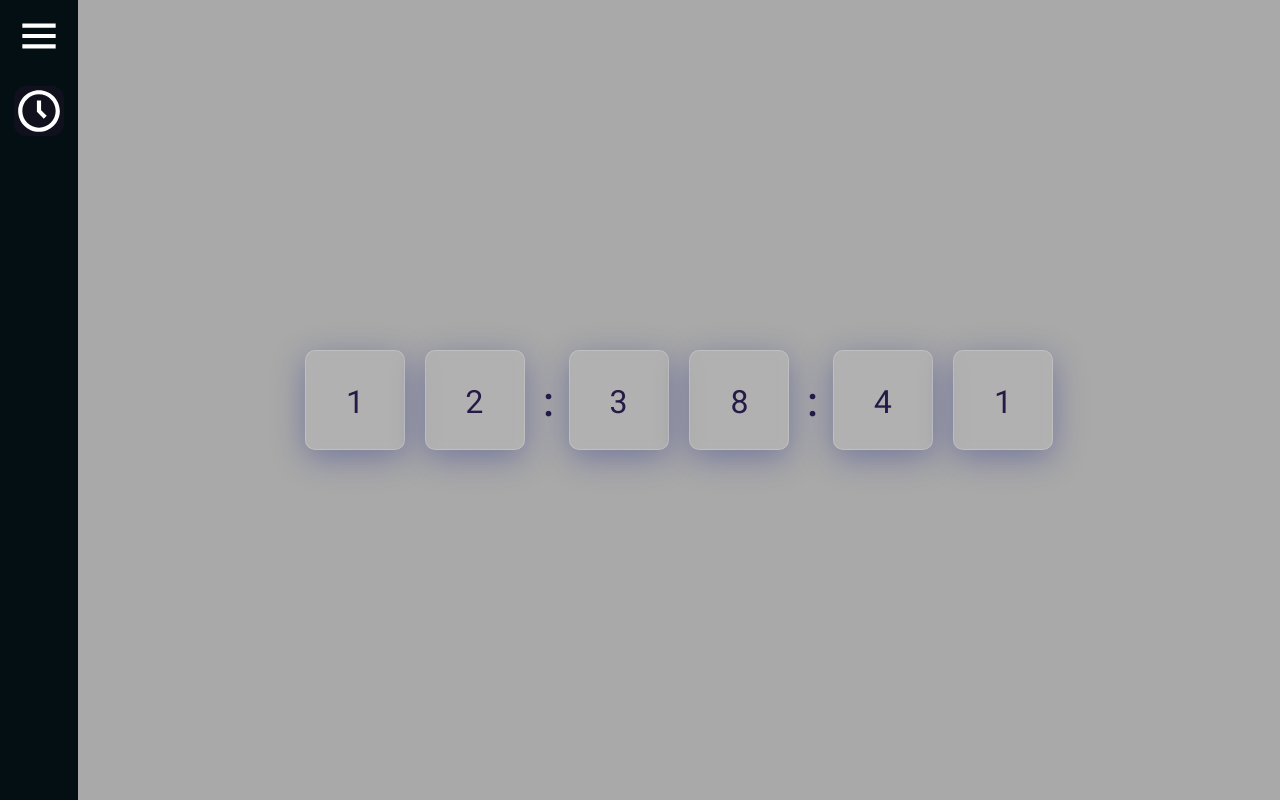
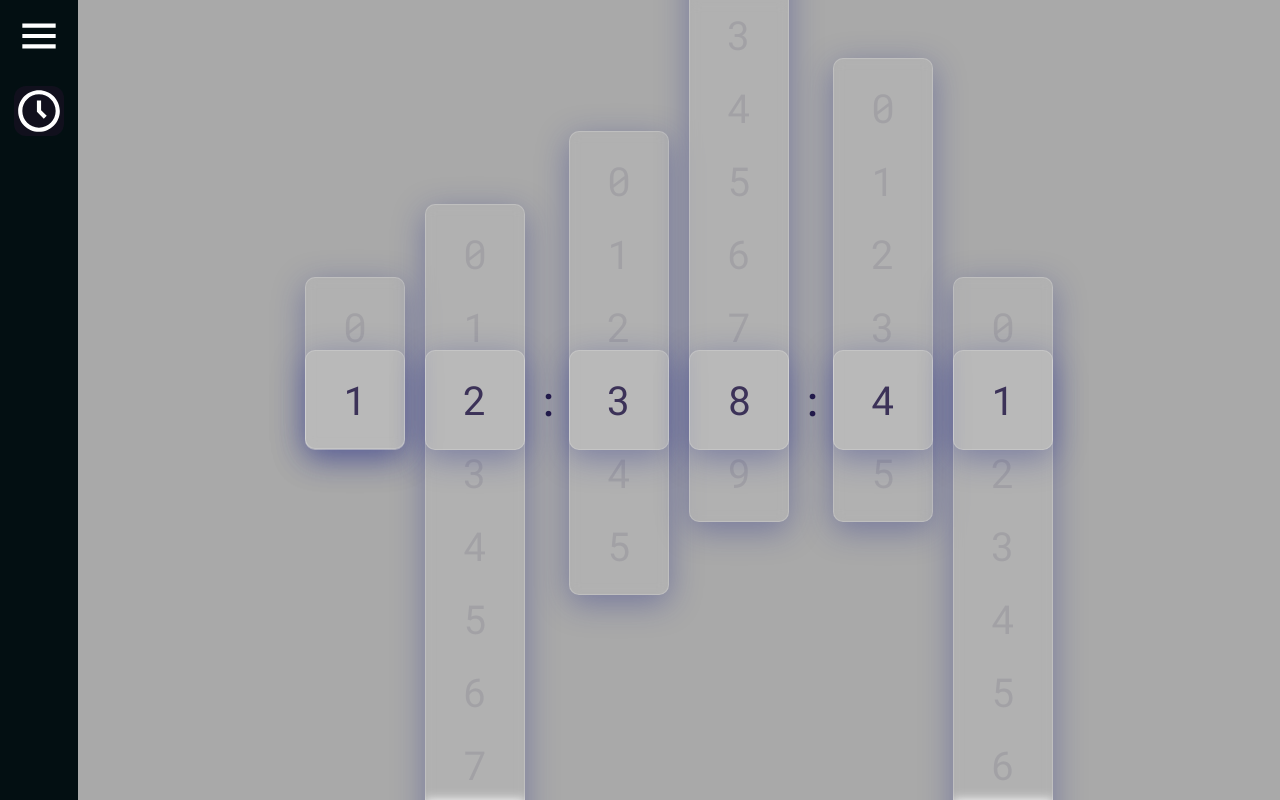
Before and after one commit to cweigandt/widgets-app, a React (Create React App) app: page /clock in a window 1280 px wide. Shown: the top 800 px of the page. Built offline with nearby package versions, Linux system fonts and the light colour scheme.

Commit message:
Final clock

```diff
--- a/src/components/widgets/clock/Clock.js
+++ b/src/components/widgets/clock/Clock.js
@@ -31,13 +31,13 @@ const Clock = () => {
 
   return (
     <div className='clock'>
-      <DigitSelector digit={digits[0]} />
+      <DigitSelector digit={digits[0]} maxDigit={1} />
       <DigitSelector digit={digits[1]} />
       :
-      <DigitSelector digit={digits[2]} />
+      <DigitSelector digit={digits[2]} maxDigit={5} />
       <DigitSelector digit={digits[3]} />
       :
-      <DigitSelector digit={digits[4]} />
+      <DigitSelector digit={digits[4]} maxDigit={5} />
       <DigitSelector digit={digits[5]} />
     </div>
   )
--- a/src/components/widgets/clock/DigitSelector.js
+++ b/src/components/widgets/clock/DigitSelector.js
@@ -1,20 +1,79 @@
 import styled from 'styled-components'
 
+const Wrapper = styled.div`
+  position: relative;
+  width: 100px;
+
+  margin: 10px;
+`
+
+const Selector = styled.div`
+  position: absolute;
+  display: flex;
+  justify-content: center;
+  align-items: center;
+  flex-direction: column;
+
+  width: 100%;
+  padding: 12px 0;
+
+  top: -38px;
+  transition: top 0.5s ease;
+`
+
+const Digit = styled.div`
+  margin: 10px;
+  transition: opacity 0.5s ease;
+`
+
 const GlassDisplay = styled.div`
+  position: absolute;
   display: flex;
   justify-content: center;
   align-items: center;
 
-  width: 100px;
+  top: 50%;
+  left: 0;
+  transform: translateY(-50%);
+
+  width: 100%;
   height: 100px;
 
-  margin: 10px;
+  font-size: 32px;
 
-  font-size: 32px;
+  backdrop-filter: none;
+  -webkit-backdrop-filter: none;
 `
 
-const DigitSelector = ({ digit }) => {
-  return <GlassDisplay className='glassmorphism'>{digit}</GlassDisplay>
+// const digitSeparation = 38, 112, 186
+
+const DigitSelector = ({ digit, maxDigit = 9 }) => {
+  const generateFull = () => (
+    <Selector
+      className='glassmorphism'
+      style={{ top: -50 - 73 * digit + 'px' }}
+    >
+      {Array.from(Array(maxDigit + 1).keys()).map((num) => {
+        return (
+          <Digit
+            key={num}
+            style={{
+              opacity: num === digit ? 1 : 0.1,
+            }}
+          >
+            {num}
+          </Digit>
+        )
+      })}
+    </Selector>
+  )
+
+  return (
+    <Wrapper>
+      {generateFull()}
+      <GlassDisplay className='glassmorphism' />
+    </Wrapper>
+  )
 }
 
 export default DigitSelector
--- a/src/styles/widgets/clock/Clock.css
+++ b/src/styles/widgets/clock/Clock.css
@@ -1,6 +1,8 @@
 @import url('https://fonts.googleapis.com/css2?family=Roboto+Mono&display=swap');
 
 .clock {
+  position: relative;
+
   display: flex;
   justify-content: center;
   align-items: center;
```
